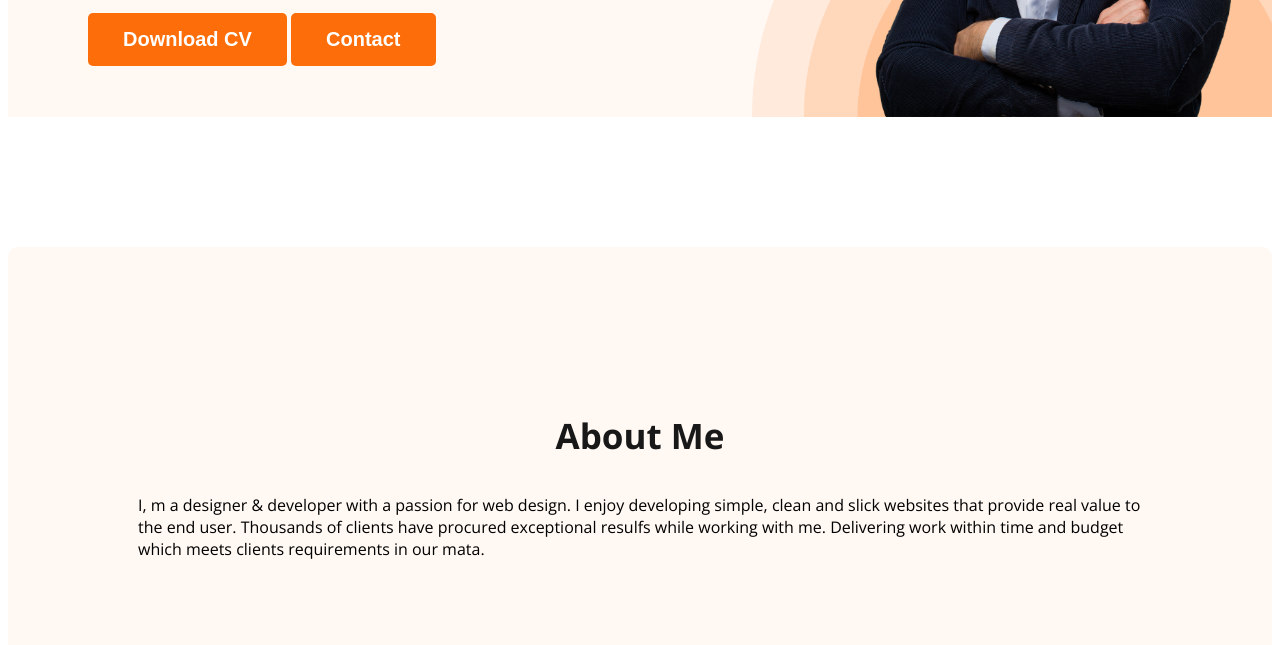
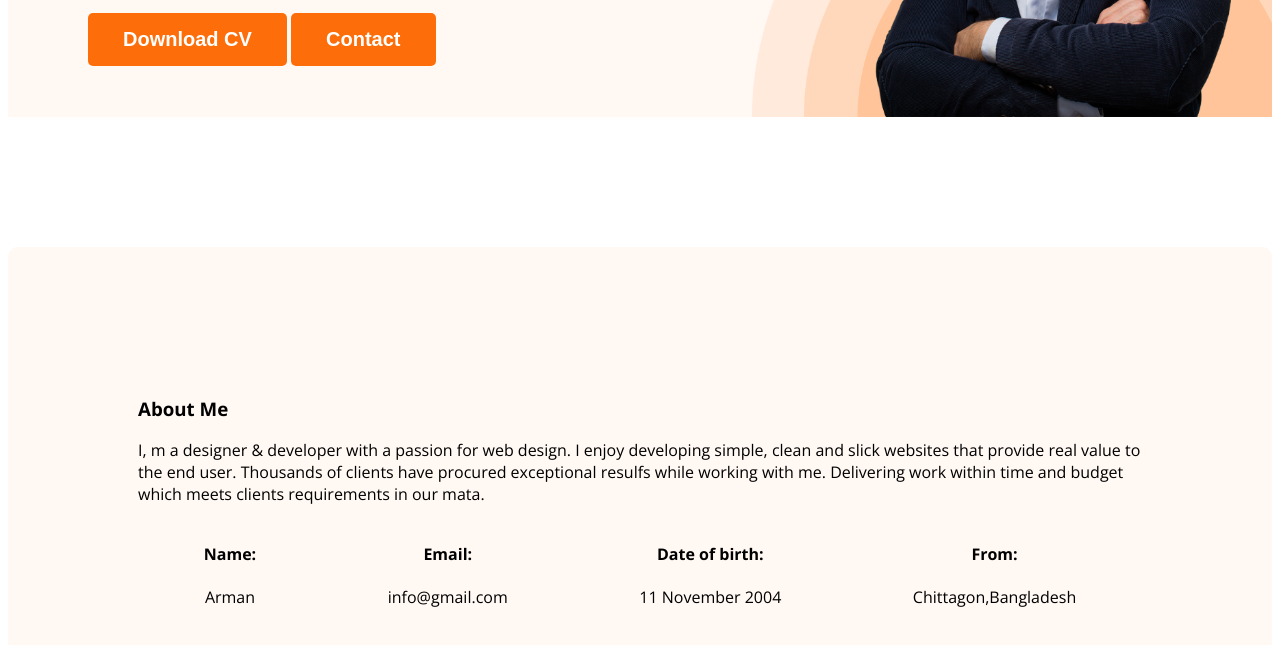
Before and after one commit to Arm19an/devloper-protfolio, a plain HTML site: page index.html in a window 1280 px wide. Shown: the part 535-1180 px from the top of the page. Drawn offline with nearby package versions, Linux system fonts and the light colour scheme; a web font is replaced by a local one.

Commit message:
added about information

```diff
--- a/index.html
+++ b/index.html
@@ -34,10 +34,29 @@
         <section class="about">
             <h3 class="section-title">About Me</h3>
             <p class="section-description">I, m a designer & developer with a passion for web design. I enjoy developing simple, clean and slick websites that provide real value to the end user. Thousands of clients have procured exceptional resulfs while working with me. Delivering work within time and budget which meets clients requirements in our mata.</p>
+            <div class="about-info-container">
+                <div class="about-info">
+                    <h4 class="info-title">Name:</h4>
+                    <div class="info-description">Arman </div>
+                </div>
+                <div class="about-info">
+                    <h4 class="info-title">Email:</h4>
+                    <div class="info-description"> info@gmail.com</div>
+                </div>
+                <div class="about-info">
+                    <h4 class="info-title">Date of birth:</h4>
+                    <div class="info-description">11 November 2004</div>
+                </div>
+                <div class="about-info">
+                    <h4 class="info-title">From:</h4>
+                    <div class="info-description">Chittagon,Bangladesh</div>
+                </div>
+            </div>
         </section>
     </main>
     <footer>
 
+
     </footer>
 </body>
 </html>
--- a/styles/protfolio.css
+++ b/styles/protfolio.css
@@ -83,7 +83,11 @@ nav a{
     padding-left: 20px;
 }
 /* main section styles */
+main{
+    min-width: 1140px;
+    justify-content: center;
 
+}
 
 /* about section style */
 .about{
@@ -92,14 +96,11 @@ nav a{
     background: #FFF8F3;
     margin: 130px 0;
 }
-.section-title{
-    color: #181818;
-    text-align: center;
-    font-size: 35px;
-    font-style: normal;
-    font-weight: 700;
+.about-info-container{
+    display: flex;
+    justify-content: space-around;
 
 }
-.section-description{
-
+.about-info{
+    text-align: center;
 }
```
